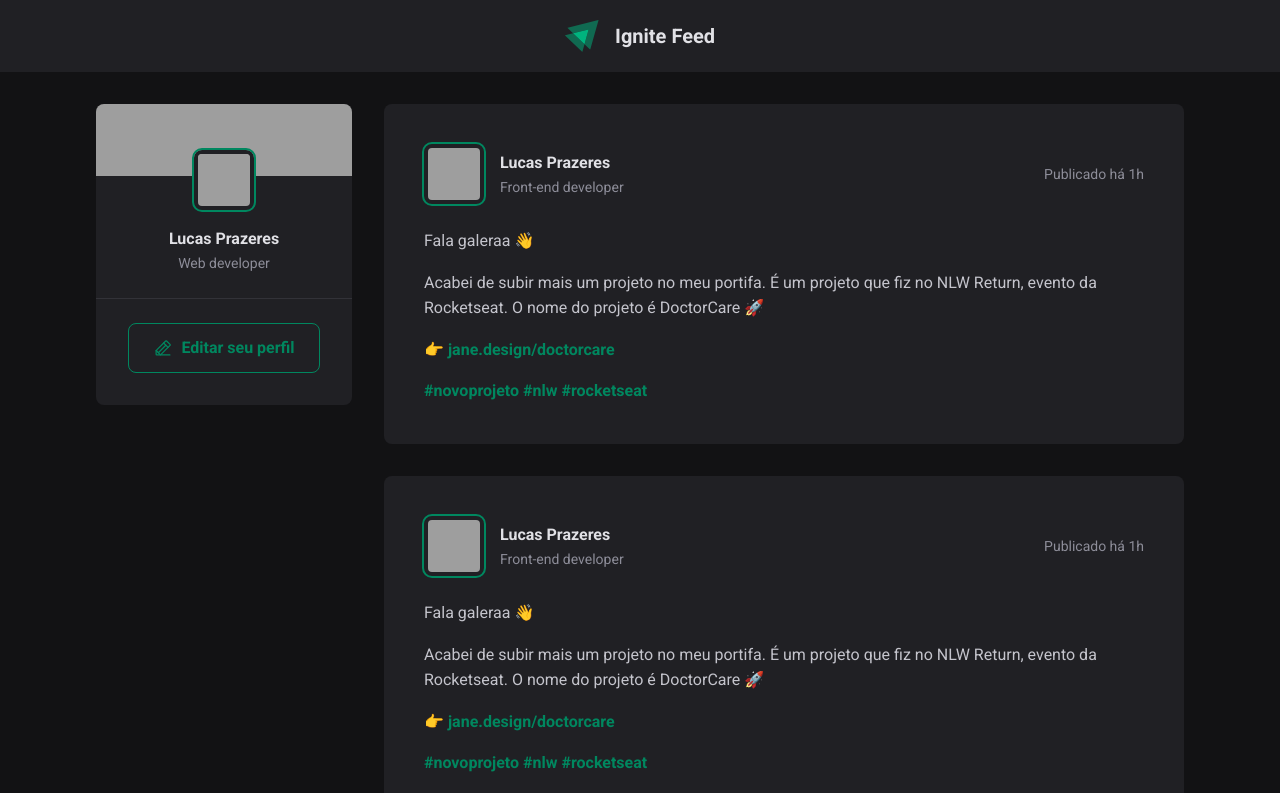
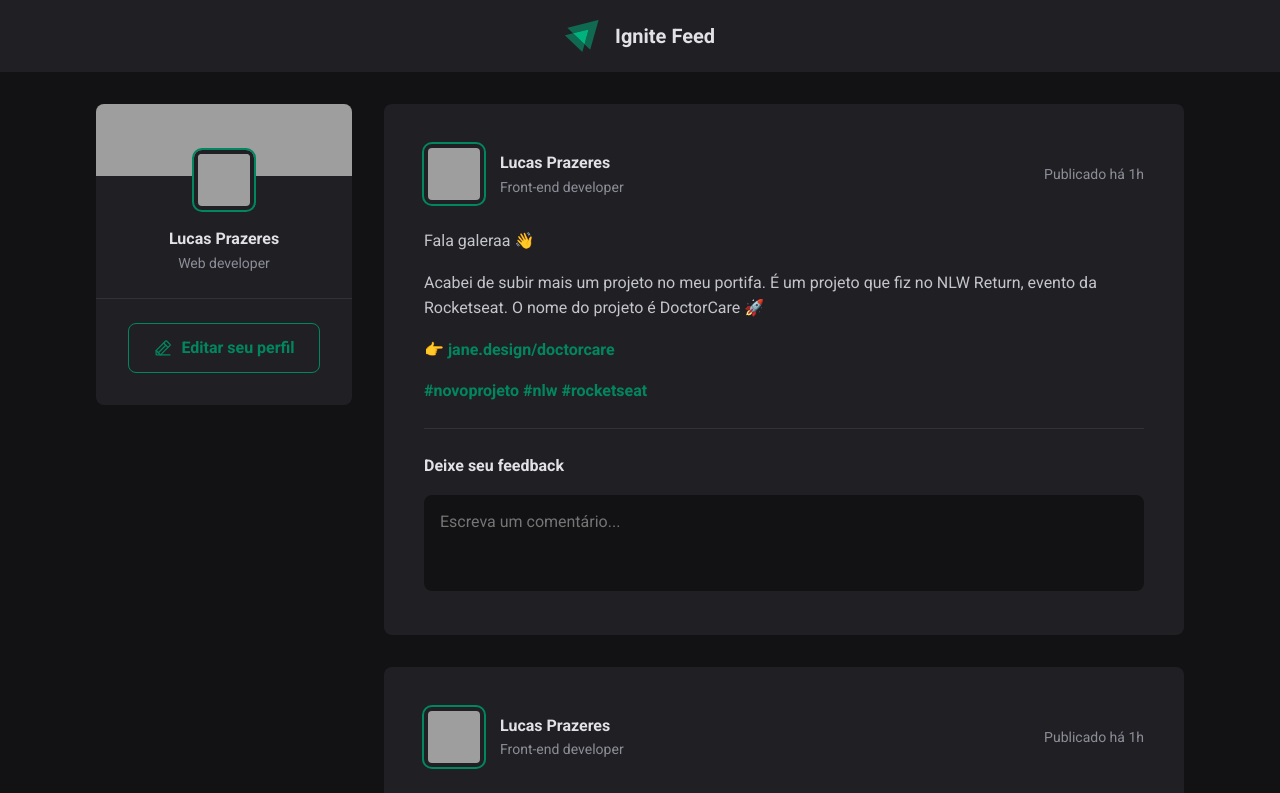
Before and after one commit to lucascprazeres/ignite-feed, a React (Vite) app: page / in a window 1280 px wide. Shown: the top 793 px of the page. Built offline with nearby package versions, Linux system fonts and the light colour scheme; grey boxes are pictures that could not be loaded.

Commit message:
feat: add commentForm component

```diff
--- a/src/components/Post/index.jsx
+++ b/src/components/Post/index.jsx
@@ -31,6 +31,18 @@ export function Post({ author, content }) {
           <a href="">#rocketseat</a>
         </p>
       </div>
+
+      <form className={styles.commentForm}>
+        <strong>Deixe seu feedback</strong>
+
+        <textarea
+          placeholder='Escreva um comentário...'
+        />
+
+        <footer>
+          <button type="submit">Publicar</button>
+        </footer>
+      </form>
     </article>
   )
 }
--- a/src/components/Post/styles.module.css
+++ b/src/components/Post/styles.module.css
@@ -65,3 +65,54 @@
   color: var(--gray-400);
   line-height: 1.6;
 }
+
+.commentForm {
+  width: 100%;
+  margin-top: 1.5rem;
+  padding-top: 1.5rem;
+  border-top: 1px solid var(--gray-600);
+}
+
+.commentForm > strong {
+  line-height: 1.6;
+  color: var(--gray-100);
+}
+
+.commentForm textarea {
+  width: 100%;
+  background: var(--gray-900);
+  border: 0;
+  resize: none;
+  height: 6rem;
+  padding: 1rem;
+  border-radius: 8px;
+  color: var(--gray-100);
+  line-height: 1.4;
+  margin-top: 1rem;
+}
+
+.commentForm footer {
+  visibility: hidden;
+  max-height: 0;
+}
+
+.commentForm:focus-within footer {
+  visibility: visible;
+  max-height: none;
+}
+
+.commentForm button[type="submit"] {
+  padding: 1rem 1.5rem;
+  margin-top: 1rem;
+  border-radius: 8px;
+  border: 0;
+  background: var(--green-500);
+  color: var(--white);
+  font-weight: bold;
+  cursor: pointer;
+  transition: background-color 0.1s;
+}
+
+.commentForm button[type="submit"]:hover {
+  background: var(--green-300);
+}
--- a/src/global.css
+++ b/src/global.css
@@ -10,6 +10,11 @@
 
   --green-300: #00b37e;
   --green-500: #00875f;
+}
+
+:focus {
+  outline: transparent;
+  box-shadow: 0 0 0 2px var(--green-500);
 }
 
  * {
```
